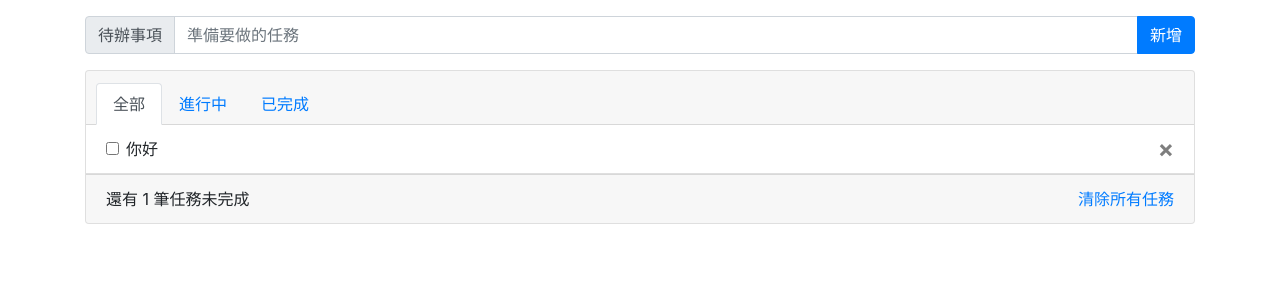
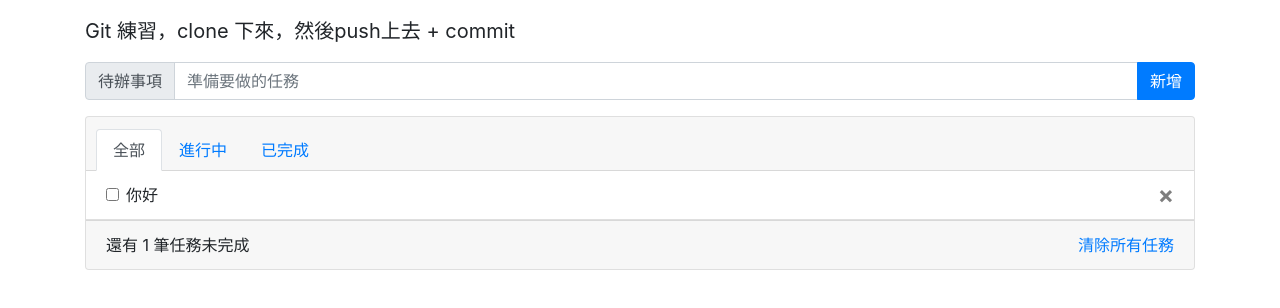
Before and after one commit to miffy402/vue-todolist, a plain HTML site: page index.html in a window 1280 px wide. Drawn offline with nearby package versions, Linux system fonts and the light colour scheme.

Commit message:
add + commit練習

```diff
--- a/index.html
+++ b/index.html
@@ -14,6 +14,7 @@
 </head>
 <body>
     <div id="app" class="container my-3">
+        <p style="width:100%;font-size:20px;">Git 練習，clone 下來，然後push上去 + commit</p>
         <div class="input-group mb-3">
             <div class="input-group-prepend">
                 <span class="input-group-text" id="basic-addon1">待辦事項</span>
```
